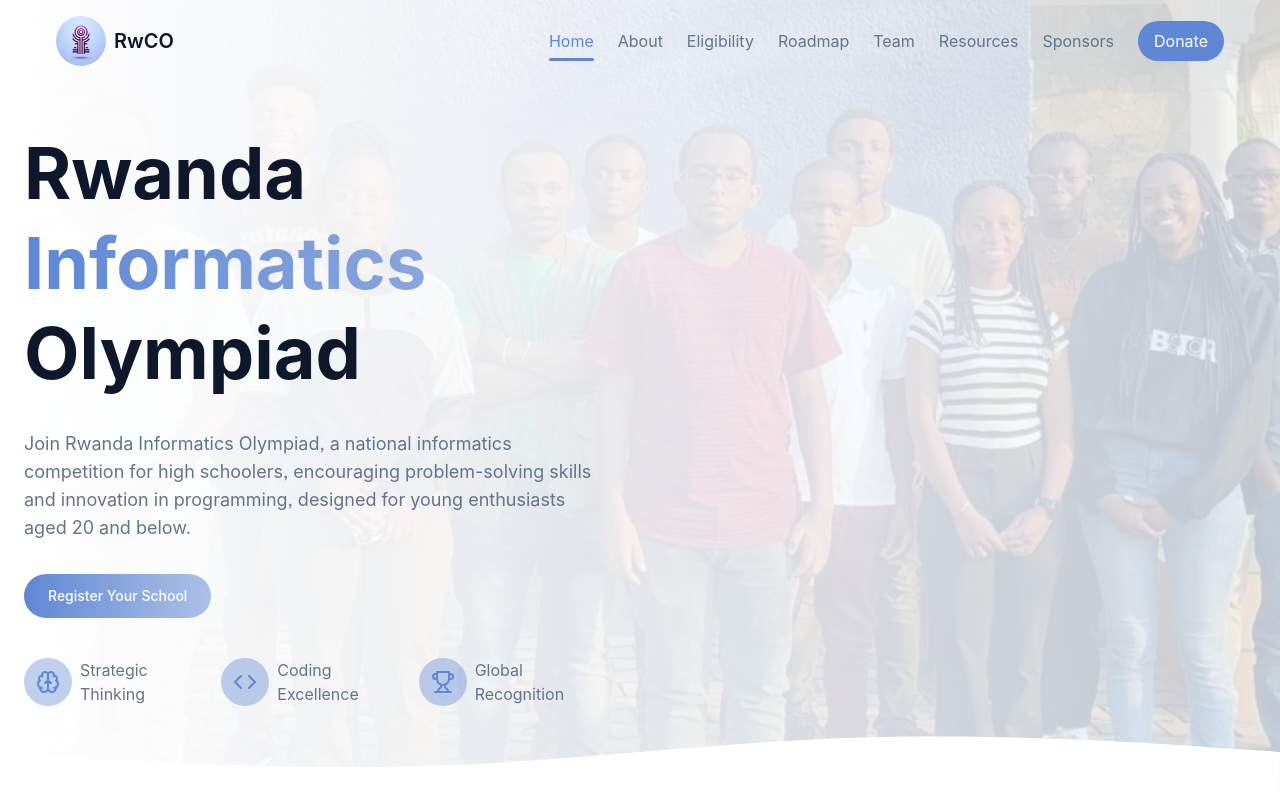
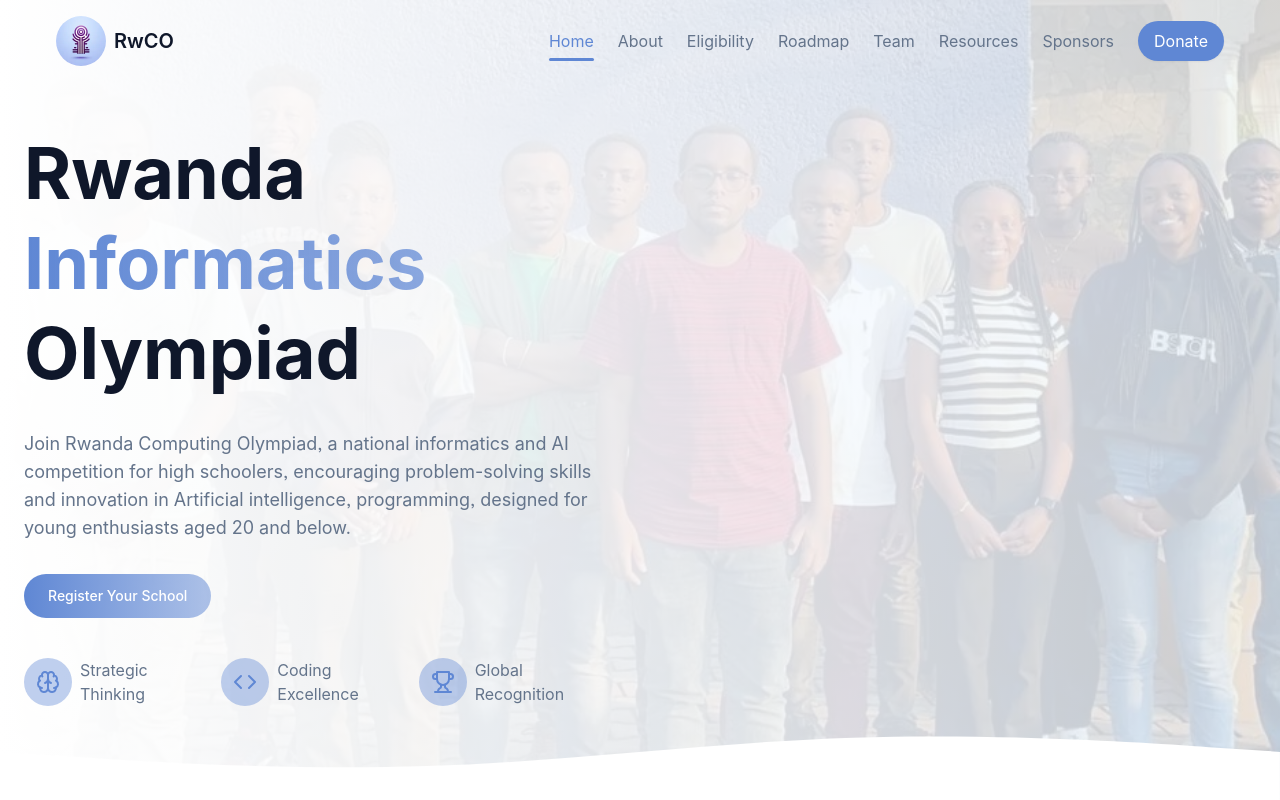
Before and after one commit to rwandacomputing/rwco-web, a Next.js app: page / in a window 1280 px wide. Shown: the top 800 px of the page. Built offline with nearby package versions, Linux system fonts and the light colour scheme.

Commit message:
Update Hero.tsx

```diff
--- a/src/components/page-components/Hero.tsx
+++ b/src/components/page-components/Hero.tsx
@@ -27,8 +27,8 @@ const Hero = () => {
               </h1>
 
               <p className="mt-8 text-lg text-olympiad-gray">
-                Join Rwanda Informatics Olympiad, a national informatics competition for high
-                schoolers, encouraging problem-solving skills and innovation in
+                Join Rwanda Computing Olympiad, a national informatics and AI competition for high
+                schoolers, encouraging problem-solving skills and innovation in Artificial intelligence,
                 programming, designed for young enthusiasts aged 20 and below.
               </p>
 
```
